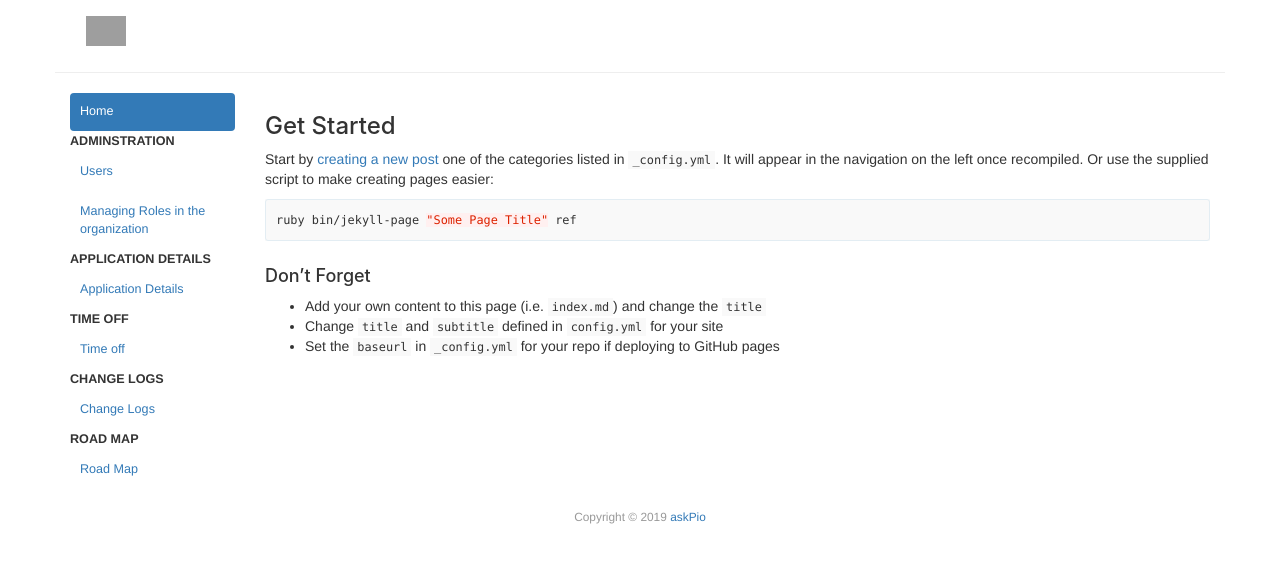
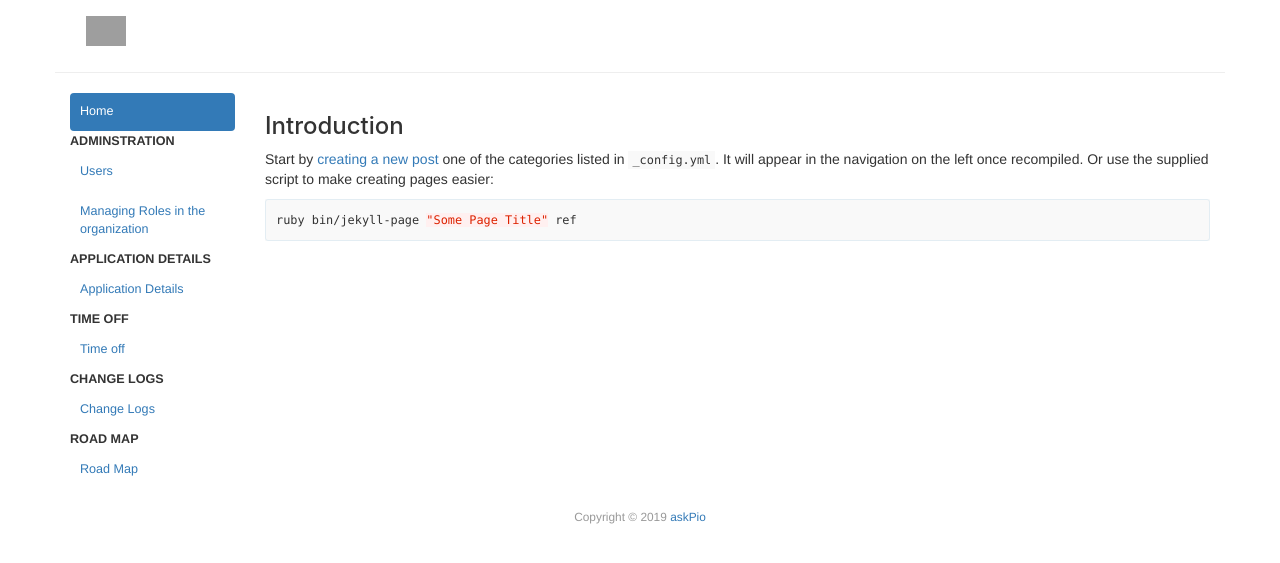
Before and after one commit to Harshgupta71/askPio_Documentation, a Jekyll site: the page built from index.md, in a window 1280 px wide. Shown: the top 563 px of the page. Built offline with Jekyll 4.4.1, drawn with Linux system fonts in a browser that asks for light colours; grey boxes are pictures that could not be loaded.

Commit message:
Update index.md

````diff
--- a/index.md
+++ b/index.md
@@ -3,16 +3,10 @@ layout: default
 title: "Home"
 ---
 
-### Get Started
+### Introduction
 
 Start by [creating a new post](http://jekyllrb.com/docs/posts/) one of the categories listed in `_config.yml`. It will appear in the navigation on the left once recompiled. Or use the supplied script to make creating pages easier:
 
 ```bash
 ruby bin/jekyll-page "Some Page Title" ref
 ```
-
-#### Don't Forget
-
-- Add your own content to this page (i.e. `index.md`) and change the `title`
-- Change `title` and `subtitle` defined in `config.yml` for your site
-- Set the `baseurl` in `_config.yml` for your repo if deploying to GitHub pages
````
